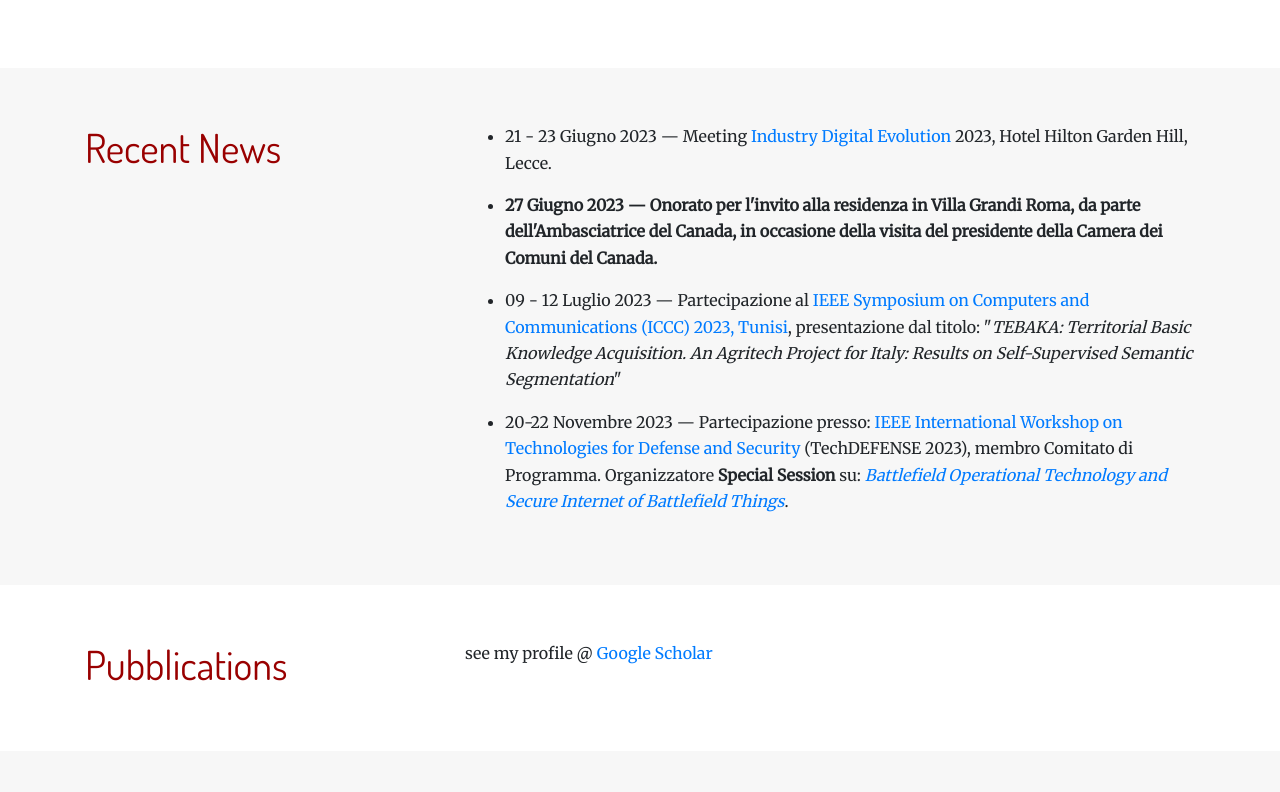
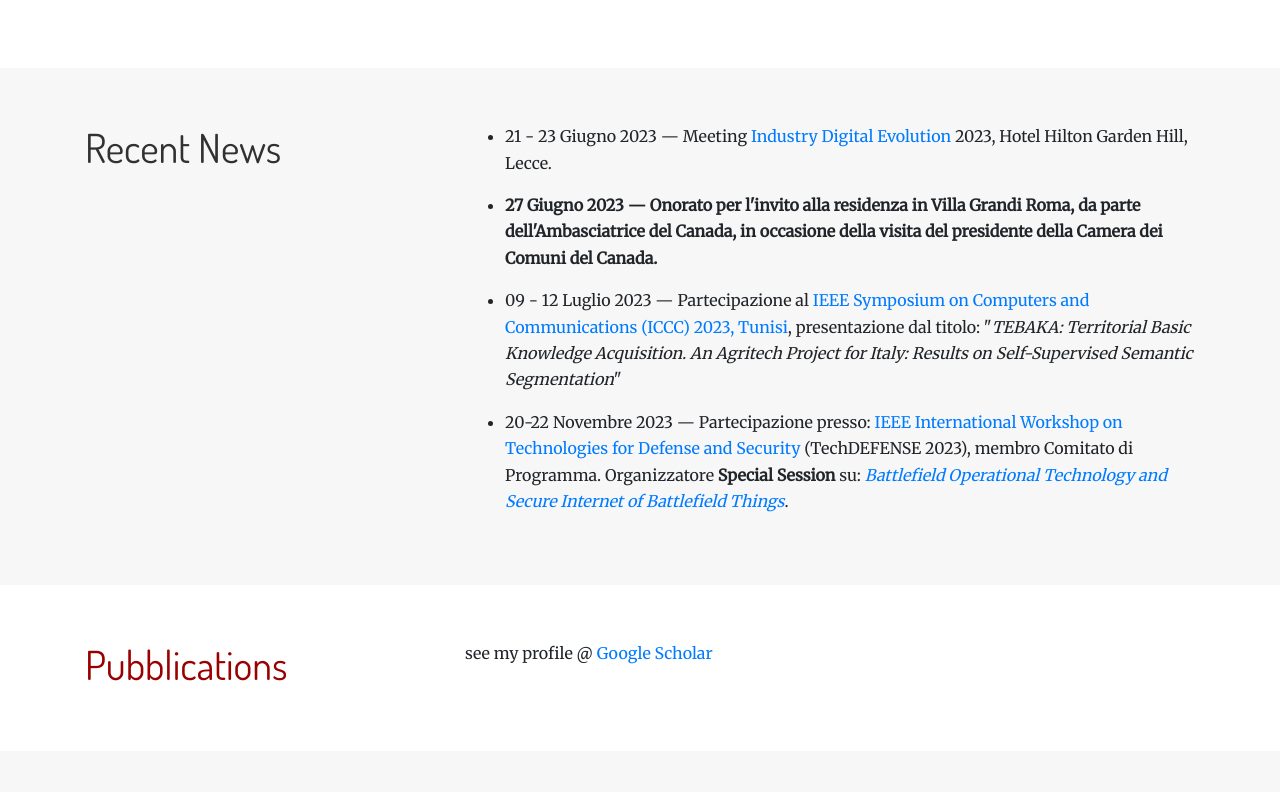
Before and after one commit to antoniocaruso/antoniocaruso.github.io, a plain HTML site: page index.html in a window 1280 px wide. Shown: the part 1248-2040 px from the top of the page. Drawn offline with nearby package versions, Linux system fonts and the light colour scheme; some icons are missing.

Commit message:
fixed title of sectors

```diff
--- a/index.html
+++ b/index.html
@@ -31,7 +31,7 @@ j=d.createElement(s),dl=l!='dataLayer'?'&l='+l:'';j.async=true;j.src=
             line-height: 1.65;
             min-height: 100%;
         }
-		section > div > div > div.col-xs-12.col-md-4 > h1 { color: rgb(153,0,0); }
+		section#pubblications > div > div > div.col-xs-12.col-md-4 > h1 { color: rgb(153,0,0); }
     </style>
     <title>Antonio Mario Caruso - Profile</title>
 </head>
```
